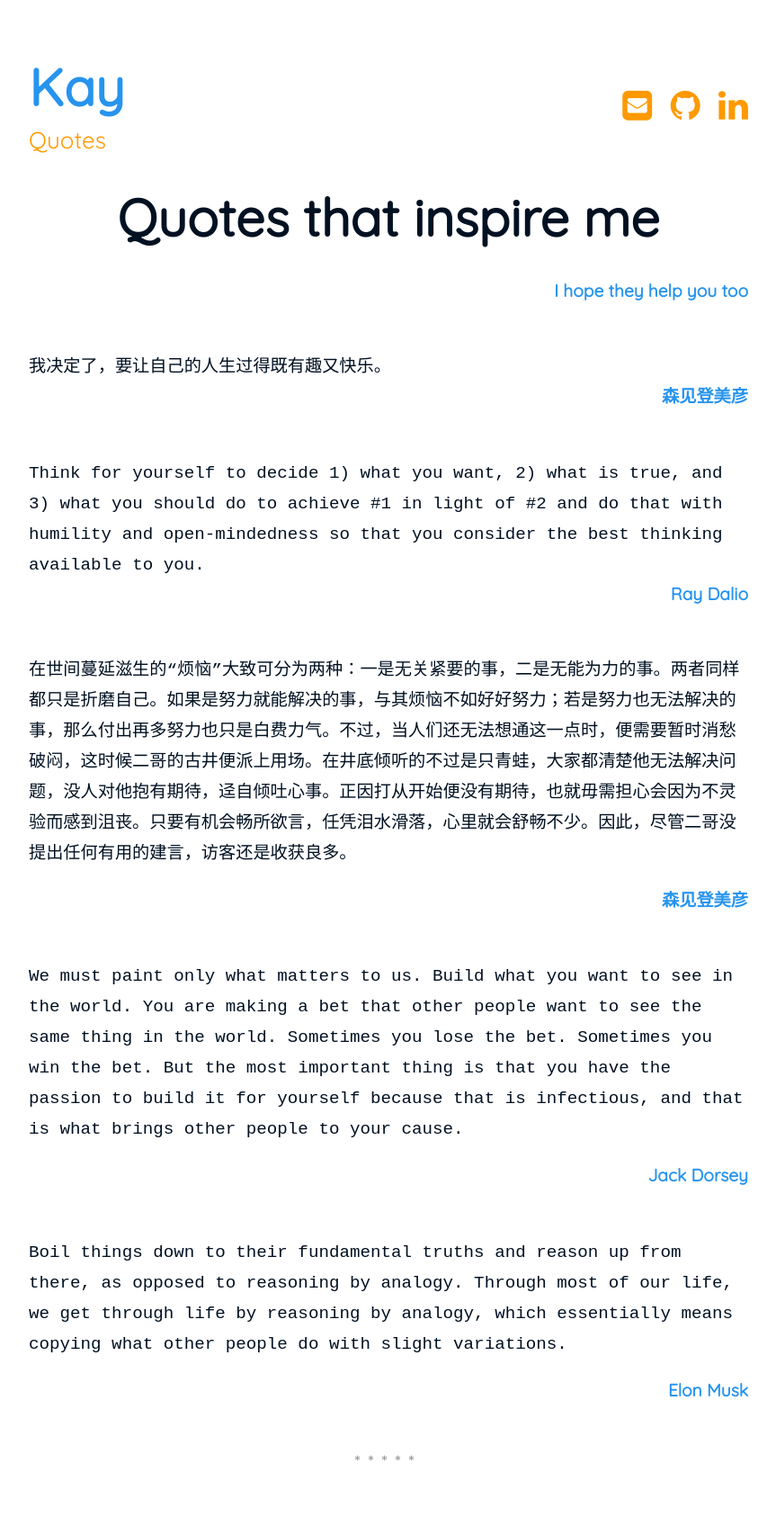
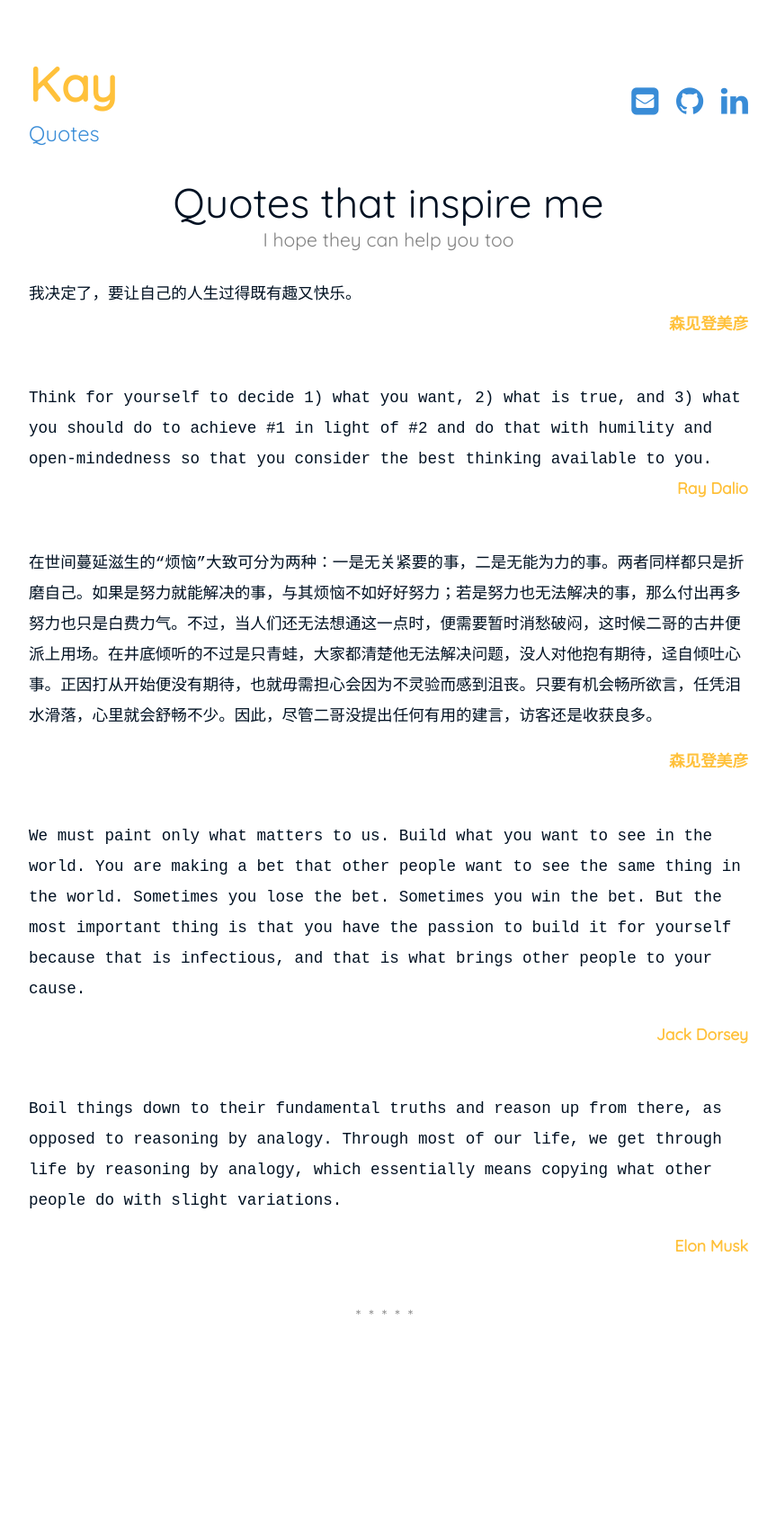
Before and after one commit to xkay/xkay.github.io, a Jekyll site: the page built from docs/quotes.md, in a window 1280 px wide. Shown: the whole page at 90% size, without its empty margins (208-1071 px from the left). Built offline with Jekyll 4.4.1, drawn with Linux system fonts in a browser that asks for light colours; after the commit the page ends 1533 px from its top, so only the background shows below that.

Commit message:
Update styling

````diff
--- a/docs/assets/css/main.css
+++ b/docs/assets/css/main.css
@@ -2,12 +2,12 @@
 /* =Base *//*************************************************************/
   body {
     font-family: 'Quicksand', sans-serif;
-    font-size: 120%;
+    font-size: 110%;
     color: #012;
     background-color: #FFF; }
 
   a {
-    color: rgb(255, 153, 0);
+    color: #398cd7;
     font-weight: bold;
     text-decoration: none; }
 
@@ -42,7 +42,7 @@
       font-weight: 400; }
 
   strong {
-    color: #2794ee; }
+    color: #ffc13b; }
 
   .wrapper {
     max-width: 800px;
@@ -58,7 +58,7 @@
   .logo {
     font-size: 300%;
     font-weight: 700;
-    color: #2794ee;
+    color: #ffc13b;
     display: block; }
 
   .menu {
@@ -95,12 +95,12 @@
     text-align: center; }
 
   .page-title__text {
-    font-weight: 700;
-    font-size: 150%; }
+    font-weight: 500;
+    font-size: 130%; }
 
   .page-title__subtitle {
     font-weight: 400;
-    font-size: 75%;
+    font-size: 60%;
     color: #828282; }
 
 /* =Post teasers *//*************************************************************/
--- a/docs/quotes.md
+++ b/docs/quotes.md
@@ -1,12 +1,8 @@
 ---
 layout: page
 title: Quotes that inspire me
-subtitle: ""
+subtitle: "I hope they can help you too"
 ---
-
-
-<span style="float: right; "><strong>I hope they help you too</strong> </span>
-<br><br>
 
 ```我决定了，要让自己的人生过得既有趣又快乐。```
 <br>
````
